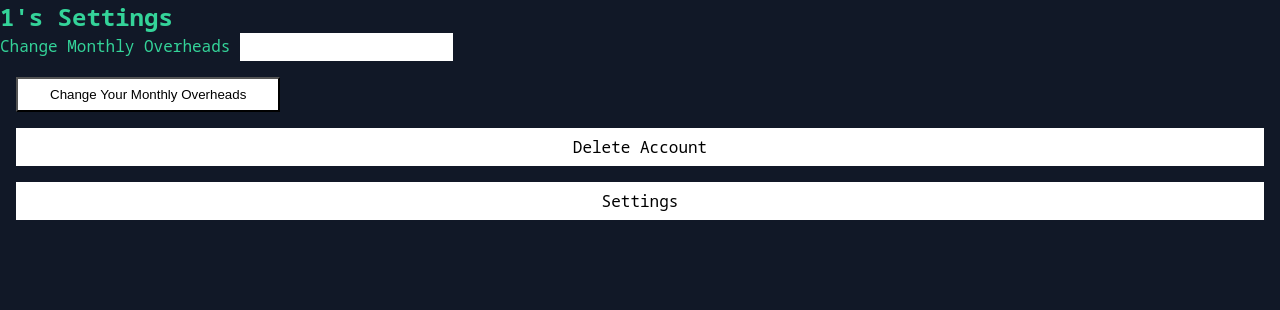
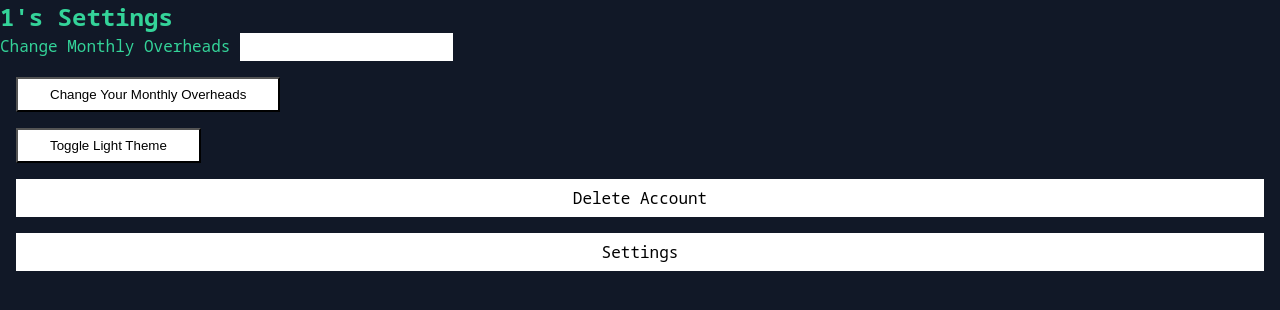
Before and after one commit to Mishalzeera/the-money-manager, a Flask app: page /settings in a window 1280 px wide. Shown: the part 80-390 px from the top of the page. Run offline with Flask 2, Linux system fonts and the light colour scheme; the visitor is signed in with stand-in values (Sample User, id 1); some libraries are stand-ins or nearby versions.

Commit message:
Toggle light dark theme.

```diff
--- a/app.py
+++ b/app.py
@@ -231,7 +231,8 @@
             "overheads_to_be_paid": user_overheads_to_int,
             "tax_to_set_aside": 0,
             "suggested_savings_amount": 0,
-            "disposable_income": 0
+            "disposable_income": 0,
+            "preferred_theme": "dark"
         }
 
         # send dictionaries to Mongo
@@ -241,6 +242,8 @@
 
         # put user into session cookie
         session["user"] = request.form.get("name").lower()
+        # create cookie for display theme, defaults to dark
+        session["theme"] = "dark"
         flash("Registration Successful")
         return redirect(url_for("profile", username=session["user"]))
 
@@ -282,6 +285,7 @@
             if check_password_hash(
                 existing_user["password"], request.form.get("password")):
                     session["user"] = request.form.get("name").lower()
+                    session["theme"] = mongo.db.current_month.find_one({"name": session['user']})["preferred_theme"]
                     flash("Welcome, {}".format(request.form.get("name")))
                     return redirect(url_for('profile', username=session["user"]))
             else:
@@ -829,7 +833,6 @@
     return render_template("deductibles.html")
 
 
-
 @app.route("/wishlist", methods=["GET","POST"])
 @ensure_user
 def wishlist():
@@ -927,6 +930,22 @@
 def settings():
     return render_template("settings.html", user=session["user"])
 
+
+@app.route("/change_theme", methods=["GET", "POST"])
+@ensure_user
+def change_theme():
+    if request.method == "POST":
+        if session['theme'] == "dark":
+            mongo.db.current_month.update_one({"name": session['user']}, {"$set": {"preferred_theme": "light"}})
+            session['theme'] = "light"
+        else:
+            mongo.db.current_month.update_one({"name": session['user']}, {"$set": {"preferred_theme": "dark"}})
+            session['theme'] = "dark"
+        flash("Theme settings updated!")
+        return render_template("settings.html")
+    return render_template("settings.html")
+
+
 @app.route("/delete_account")
 @ensure_user
 def delete_account():
--- a/static/css/dark_style.css
+++ b/static/css/dark_style.css
@@ -1,9 +1,7 @@
 /* Space Invaders, Apple IIc */
 
-@import url("https://fonts.googleapis.com/css2?family=Noto+Sans+Mono:wght@500&display=swap");
-
 body {
-  background-color: #111;
-  font-family: "Noto Sans Mono", sans-serif;
-  color: rgb(24, 126, 24);
+  background-color: var(--cool-gray-900);
+  /* font-family: "Noto Sans Mono", sans-serif; */
+  color: var(--emerald-400);
 }
--- a/static/css/style.css
+++ b/static/css/style.css
@@ -21,9 +21,9 @@
 
 body {
   /* background-color: #111; */
-  background-color: var(--cool-gray-900);
+  /* background-color: var(--cool-gray-900); */
   font-family: "Noto Sans Mono", sans-serif;
-  color: var(--emerald-400);
+  /* color: var(--emerald-400); */
 }
 
 img {
--- a/templates/base.html
+++ b/templates/base.html
@@ -5,8 +5,16 @@
     <meta http-equiv="X-UA-Compatible" content="IE=edge" />
     <meta name="viewport" content="width=device-width, initial-scale=1.0" />
     <link rel="stylesheet" href="{{ url_for('static', filename='css/tw-colours.css')}}">
+    {% if session['theme'] == "dark" or not session['theme'] %}
+    <link rel="stylesheet" href="{{url_for('static',
+    filename='css/dark_style.css')}}">
+    {% else %}
+    <link rel="stylesheet" href="{{url_for('static',
+    filename='css/light_style.css')}}">
+    {% endif %}
     <link rel="stylesheet" href="{{url_for('static',
     filename='css/style.css')}}">
+
     <title>The Money Manager</title>
   </head>
   <body>
--- a/templates/settings.html
+++ b/templates/settings.html
@@ -10,6 +10,12 @@
     <input type="number" name="new_overheads" id="new_overheads" pattern="[0-9]+"  step="0.01" title="Please input numbers only." >
     <button type="submit" class="btn btn-manage">Change Your Monthly Overheads</button>
 </form>
+
+<form action="{{ url_for('change_theme') }}"" method="POST">
+    <!-- <input type="checkbox" name="change_theme" id="change_theme"> -->
+    <button type="submit" class="btn btn-manage">Toggle Light Theme</button>
+
+</form>
 <a href="{{url_for('delete_account', user=user)}}" class="btn btn-out">Delete Account</a>
 
 {% endblock %}
```
Also changed, not shown: NOTES_TO_MYSELF.md (+3 -2 lines), static/css/light_style.css (+7 -0 lines), README.md.
